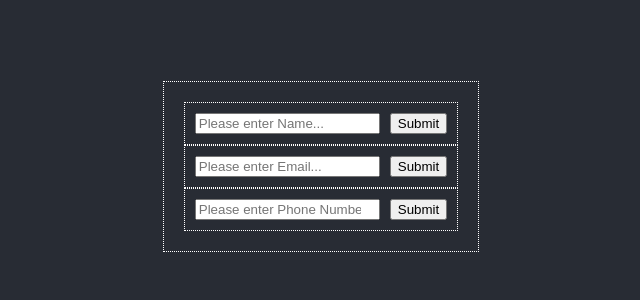
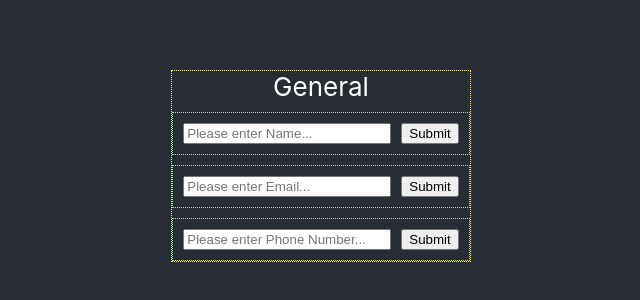
Before and after one commit to Raikho/cv-app, a React (Create React App) app: page / in a window 1280 px wide. Shown: the part 234-534 px from the top of the page, without its empty margins (319-959 px from the left). Built offline with nearby package versions, Linux system fonts and the light colour scheme.

Commit message:
adjust input styling

```diff
--- a/src/App.css
+++ b/src/App.css
@@ -40,15 +40,21 @@
 /* ============================ CUSTOM ============================= */
 /* ================================================================= */
 .field-group {
-  border: 1px dotted white;
+  border: 1px dotted yellow;
 
-  padding: 20px;
+  display: flex;
+  flex-direction: column;
+  gap: 10px;
 }
 
 .field {
-  border: 1px dotted white;
+  border: 1px dotted lightgreen;
   padding: 10px;
 
   display: flex;
   gap: 10px;
 }
+
+input {
+  width: 200px;
+}
--- a/src/App.js
+++ b/src/App.js
@@ -21,7 +21,7 @@ export default class App extends Component {
     return (
       <div className="App">
         <header className="App-header">
-          <FieldGroup fields={fields} />
+          <FieldGroup fields={fields} groupName="General"/>
         </header>
       </div>
     );
--- a/src/components/FieldGroup.js
+++ b/src/components/FieldGroup.js
@@ -4,10 +4,13 @@ import Field from './Field.js'
 export default class FieldGroup extends Component {
 
     render() {
-        const {fields} = this.props;
+        const {fields, groupName} = this.props;
 
         return (
             <div className="field-group">
+                <div className="group-name">
+                    <div>{groupName}</div>
+                </div>
                 {fields.map(field =>
                     <Field name={field.name} type={field.type}/>
                 )}
```
